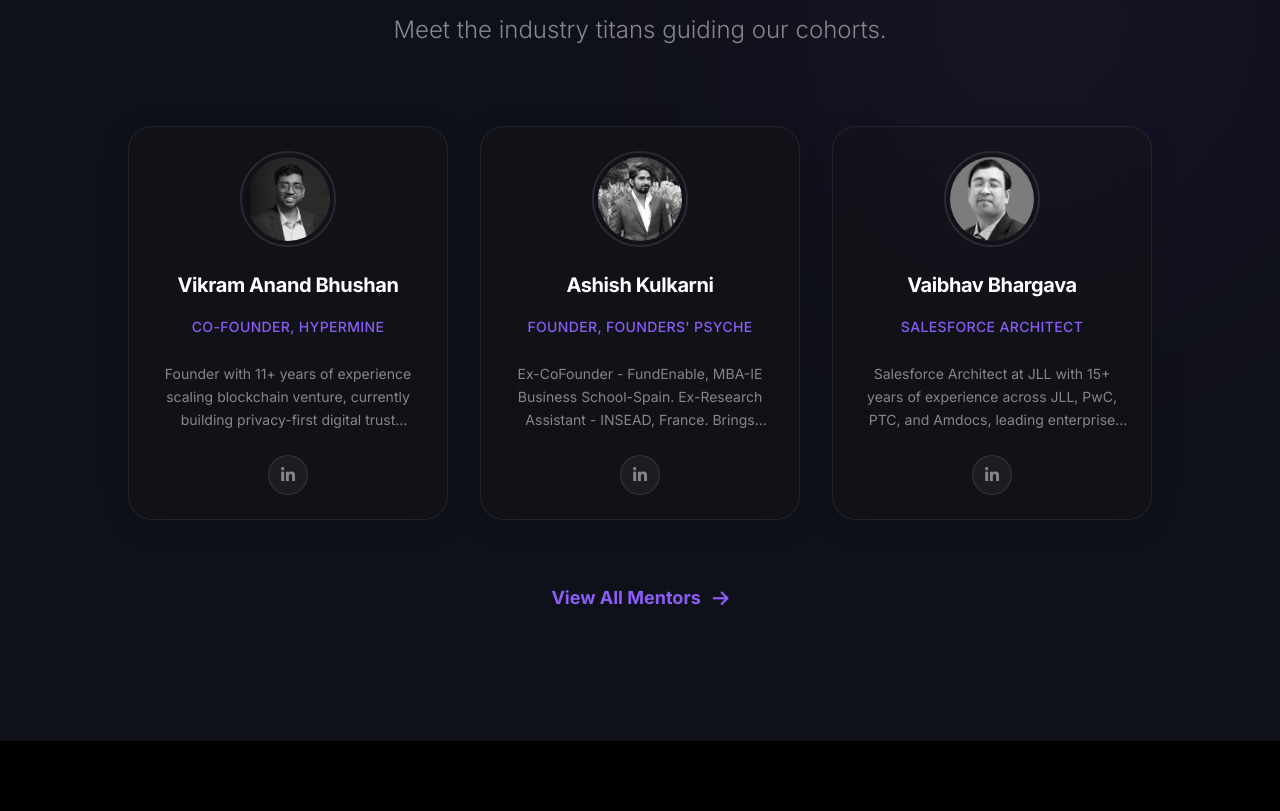
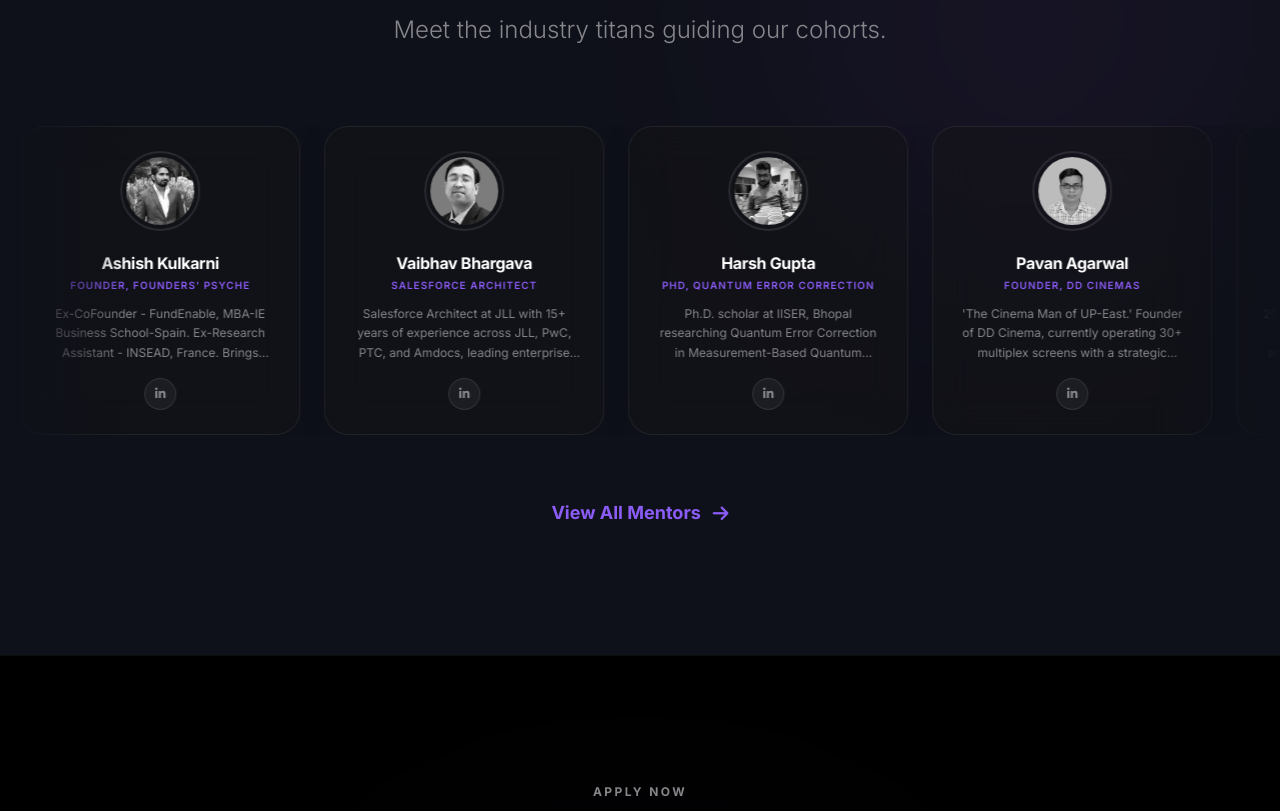
Before and after one commit to ishaan-jha021/thestartupschool-dev, a Next.js app in the folder web/: page / in a window 1280 px wide. Shown: the part 1360-2171 px from the top of the page. Built offline with nearby package versions, Linux system fonts and the light colour scheme.

Commit message:
Mentors: infinite marquee carousel on landing page

```diff
--- a/web/components/sections/MentorsPreview.tsx
+++ b/web/components/sections/MentorsPreview.tsx
@@ -1,10 +1,11 @@
 "use client";
 
+import Link from 'next/link';
 import { mentorsData, MentorProfile } from '@/lib/mentors';
 
 const MentorCard = ({ mentor }: { mentor: MentorProfile }) => (
-    <div className="flex-1 min-w-[280px] max-w-[320px] glass-card hover-glow rounded-3xl p-6 flex flex-col items-center text-center group bg-[#0a0a0a]/50">
-        <div className="w-24 h-24 rounded-full overflow-hidden mb-6 border-2 border-white/10 group-hover:border-accent-blue/50 transition-colors duration-500 p-1">
+    <div className="flex-shrink-0 w-[280px] glass-card rounded-3xl p-6 flex flex-col items-center text-center group bg-[#0a0a0a]/60 border border-white/5 hover:border-accent-blue/30 transition-colors duration-500 mx-3">
+        <div className="w-20 h-20 rounded-full overflow-hidden mb-5 border-2 border-white/10 group-hover:border-accent-blue/50 transition-colors duration-500 p-1">
             <img
                 src={mentor.image}
                 alt={mentor.name}
@@ -12,15 +13,16 @@ const MentorCard = ({ mentor }: { mentor: MentorProfile }) => (
                 onError={(e) => { e.currentTarget.src = `https://ui-avatars.com/api/?name=${encodeURIComponent(mentor.name)}&background=1E293B&color=8B5CF6&size=200&font-size=0.33`; }}
             />
         </div>
-        <h4 className="text-xl font-bold text-white mb-2 tracking-tight">{mentor.name}</h4>
-        <p className="text-accent-blue font-medium text-sm tracking-wide uppercase mb-4 h-10 flex items-center justify-center">{mentor.title}</p>
-        <p className="text-text-secondary text-sm leading-relaxed mb-6 line-clamp-3">{mentor.credentials.join(" ")}</p>
+        <h4 className="text-base font-bold text-white mb-1 tracking-tight">{mentor.name}</h4>
+        <p className="text-accent-blue font-semibold text-[10px] tracking-widest uppercase mb-3 leading-tight">{mentor.title}</p>
+        <p className="text-text-secondary text-xs leading-relaxed line-clamp-3 mb-4">{mentor.credentials.join(" ")}</p>
         {mentor.linkedinUrl && (
             <a
                 href={mentor.linkedinUrl}
                 target="_blank"
                 rel="noopener noreferrer"
-                className="mt-auto w-10 h-10 rounded-full bg-white/5 border border-white/10 flex items-center justify-center text-text-secondary hover:bg-white hover:text-black hover:border-white transition-all duration-300"
+                className="mt-auto w-8 h-8 rounded-full bg-white/5 border border-white/10 flex items-center justify-center text-text-secondary hover:bg-white hover:text-black hover:border-white transition-all duration-300 text-xs"
+                onClick={(e) => e.stopPropagation()}
             >
                 <i className="fab fa-linkedin-in"></i>
             </a>
@@ -29,37 +31,63 @@ const MentorCard = ({ mentor }: { mentor: MentorProfile }) => (
 );
 
 export function MentorsPreview() {
-    // Select 3 top mentors for the preview
-    const previewMentors = mentorsData.slice(0, 3);
+    // Duplicate for seamless infinite loop
+    const track = [...mentorsData, ...mentorsData];
 
     return (
         <section id="mentors-preview" className="py-32 bg-bg-main relative overflow-hidden w-full border-t border-white/5">
-            <div className="absolute top-0 right-0 w-[500px] h-[500px] bg-accent-violet/5 rounded-full blur-[120px] pointer-events-none"></div>
+            <div className="absolute top-0 right-0 w-[500px] h-[500px] bg-accent-violet/5 rounded-full blur-[120px] pointer-events-none" />
 
+            {/* Header */}
             <div className="max-w-7xl mx-auto px-6 relative z-10">
                 <div className="text-center mb-20">
                     <span className="text-text-secondary text-xs font-bold tracking-[0.2em] uppercase mb-4 block">THE NETWORK</span>
                     <h2 className="text-4xl md:text-6xl font-black text-white tracking-[-0.04em] mb-6">
                         Learn from <span className="text-transparent bg-clip-text bg-gradient-to-r from-accent-blue to-accent-violet">Operators.</span>
                     </h2>
-                    <p className="text-xl md:text-2xl text-text-secondary font-light max-w-2xl mx-auto mb-10">
+                    <p className="text-xl md:text-2xl text-text-secondary font-light max-w-2xl mx-auto">
                         Meet the industry titans guiding our cohorts.
                     </p>
                 </div>
+            </div>
 
-                <div className="flex flex-wrap justify-center gap-8">
-                    {previewMentors.map((mentor, idx) => (
-                        <MentorCard key={`preview-mentor-${idx}`} mentor={mentor} />
+            {/* Carousel — full bleed */}
+            <div className="relative w-full overflow-hidden">
+                {/* Left fade */}
+                <div className="absolute left-0 top-0 h-full w-32 z-10 pointer-events-none bg-gradient-to-r from-bg-main to-transparent" />
+                {/* Right fade */}
+                <div className="absolute right-0 top-0 h-full w-32 z-10 pointer-events-none bg-gradient-to-l from-bg-main to-transparent" />
+
+                <div className="flex mentors-marquee">
+                    {track.map((mentor, idx) => (
+                        <MentorCard key={`marquee-mentor-${idx}`} mentor={mentor} />
                     ))}
                 </div>
+            </div>
 
-                <div className="mt-16 text-center">
-                    <a href="/mentors" className="group inline-flex items-center text-accent-blue hover:text-white font-bold text-lg transition duration-300">
-                        View All Mentors
-                        <i className="fas fa-arrow-right ml-3 group-hover:translate-x-1 transition-transform"></i>
-                    </a>
-                </div>
+            {/* CTA */}
+            <div className="mt-16 text-center relative z-10">
+                <Link href="/mentors" className="group inline-flex items-center text-accent-blue hover:text-white font-bold text-lg transition duration-300">
+                    View All Mentors
+                    <i className="fas fa-arrow-right ml-3 group-hover:translate-x-1 transition-transform"></i>
+                </Link>
             </div>
+
+            <style jsx>{`
+                .mentors-marquee {
+                    display: flex;
+                    width: max-content;
+                    animation: mentors-scroll 50s linear infinite;
+                    will-change: transform;
+                }
+                .mentors-marquee:hover {
+                    animation-play-state: paused;
+                }
+                @keyframes mentors-scroll {
+                    0%   { transform: translateX(0); }
+                    100% { transform: translateX(-50%); }
+                }
+            `}</style>
         </section>
     );
 }
```
